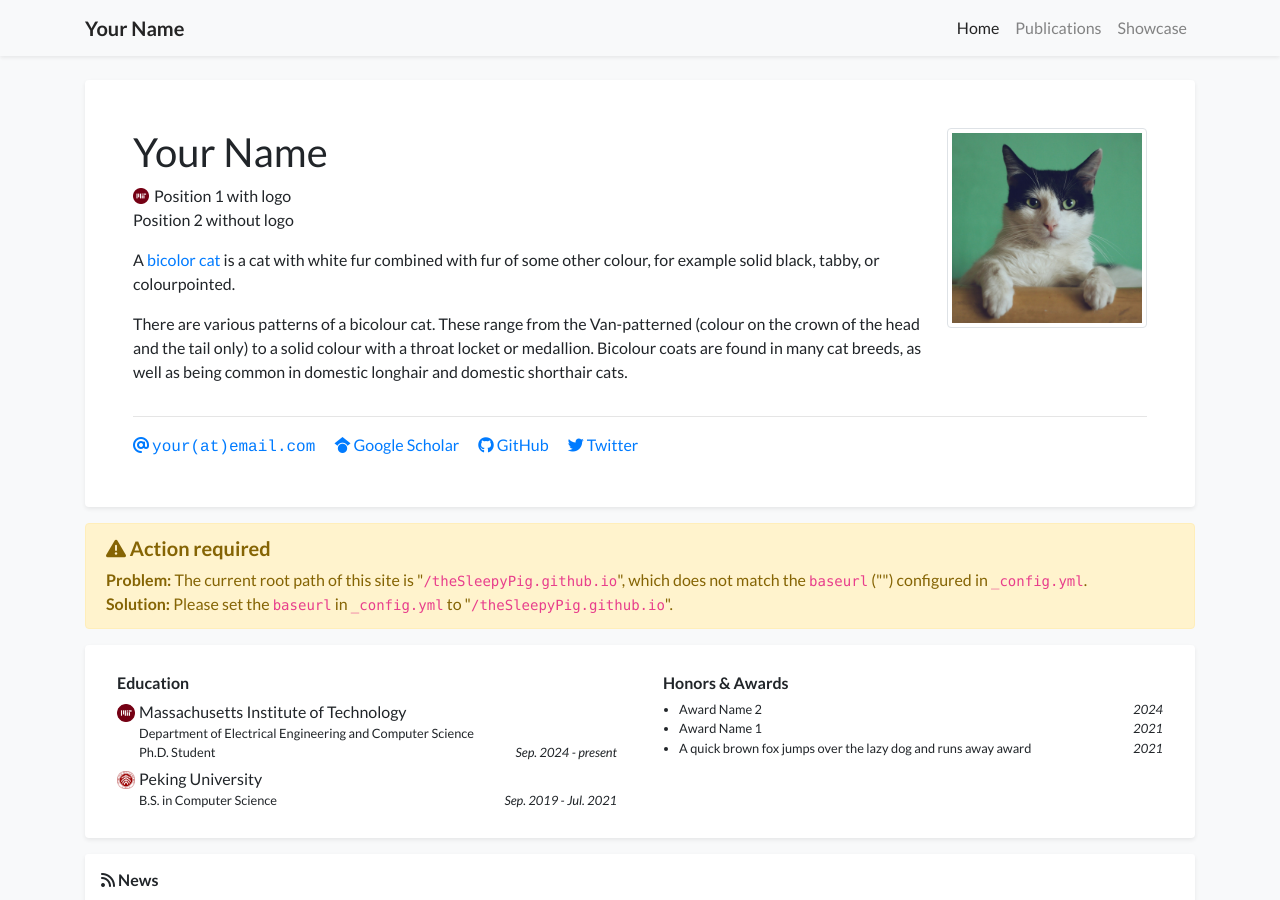
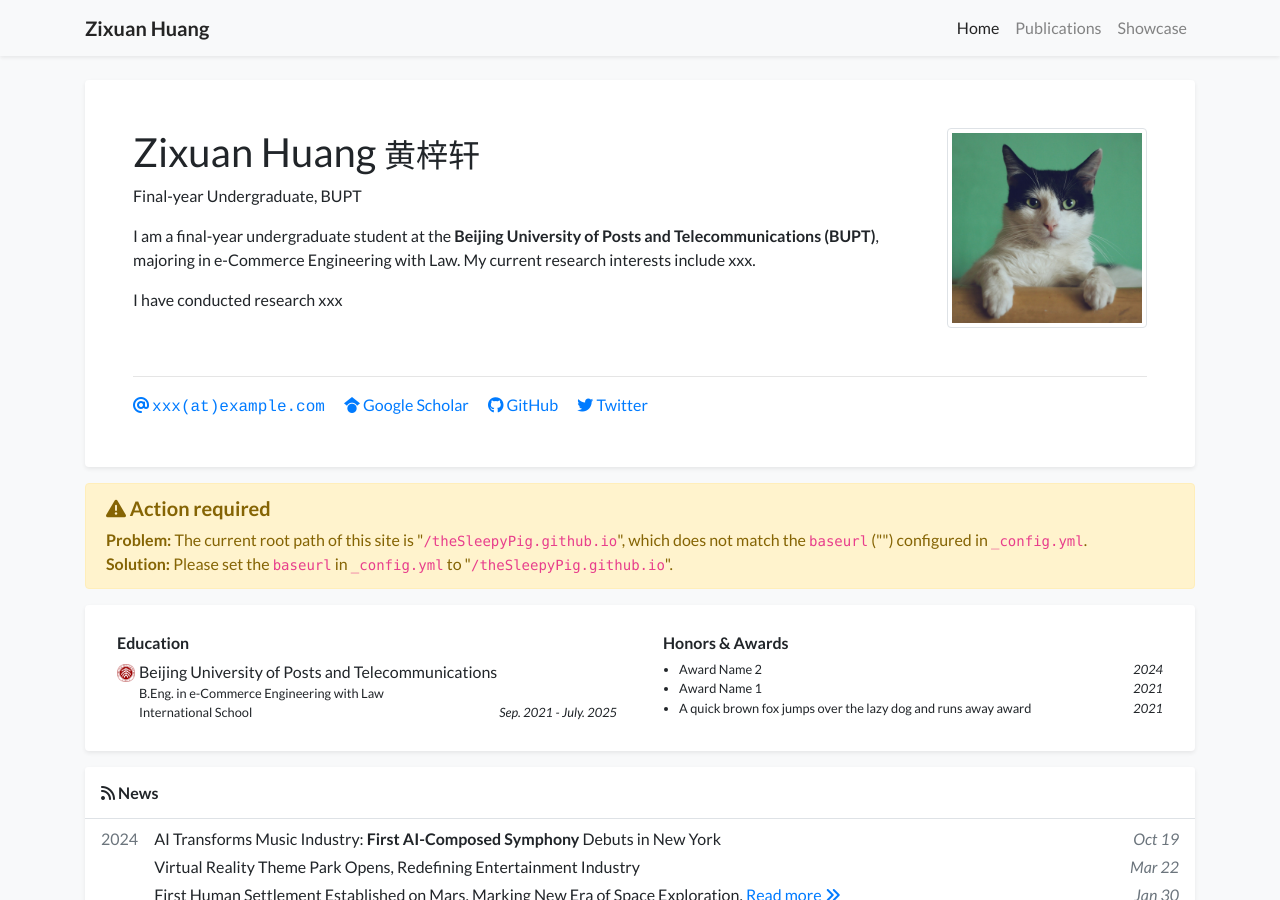
Before and after one commit to theSleepyPig/theSleepyPig.github.io, a Jekyll site: the page built from index.html, in a window 1280 px wide and 900 px high. Built offline with Jekyll 4.4.1, drawn with Linux system fonts in a browser that asks for light colours; nearby versions of some CDN libraries; a style sheet for code colours, icons or effects is not loaded.

Commit message:
Update profile.yml

```diff
--- a/_data/profile.yml
+++ b/_data/profile.yml
@@ -1,18 +1,20 @@
-primary_name: "Your Name"
-secondary_name: ""
-navbar_name: "Your Name"
+primary_name: "Zixuan Huang"
+secondary_name: "黄梓轩"
+navbar_name: "Zixuan Huang"
 
 positions:
-- logo: /assets/images/badges/MIT_Social_circle.png  # Logo is optional
-  name: Position 1 with logo
-- name: Position 2 without logo
+# - logo: /assets/images/badges/MIT_Social_circle.png  # Logo is optional
+#   name: Position 1 with logo
+
+# logo: /assets/images/badges/bupt.png
+- name: Final-year Undergraduate, BUPT
 
 
-email: "your@email.com"
-# cv_link: link-to-your-cv-file
+email: "xxx@example.com"
+# cv_link: /assets/files/Zixuan_Huang_CV.pdf
 gscholar: xFmQpf4AAAAJ  # This is an example, replace it with your own Google Scholar ID
-github: your_github_id
-twitter: your_twitter_id  # Do not include the '@' symbol
+github: your_github_idxxx
+twitter: your_twitter_idxxx  # Do not include the '@' symbol
 # wechat_qrcode: /assets/images/etc/wechat.jpg
 # wechat_prompt: >-
 #   Please tell me your <strong>name</strong> and <strong>affiliation</strong> (current or past) when adding my wechat. Thanks!
@@ -22,29 +24,32 @@ twitter: your_twitter_id  # Do not include the '@' symbol
 short_bio_text_justify: false
 short_bio: >-
   <p>
-    A <a href="https://en.wikipedia.org/wiki/Bicolor_cat" target="_blank">bicolor cat</a> is a cat with white fur combined with fur of some other colour, for example solid black, tabby, or colourpointed.
+    I am a final-year undergraduate student at the <strong>Beijing University of Posts and Telecommunications (BUPT)</strong>, majoring in e-Commerce Engineering with Law.
+    My current research interests include xxx.
   </p>
   <p>
-    There are various patterns of a bicolour cat. These range from the Van-patterned (colour on the crown of the head
-    and the tail only) to a solid colour with a throat locket or medallion. Bicolour coats are found in many cat breeds,
-    as well as being common in domestic longhair and domestic shorthair cats.
+    I have conducted research xxx
   </p>
 
 portrait_url: /assets/images/photos/portrait.jpg
+# portrait_url: /assets/images/photos/zixuan.jpg
 portrait_caption: >-
-  Photo by Manja Vitolic on Unsplash (this caption is optional, comment it out to disable).
+  # Photo by Manja Vitolic on Unsplash (this caption is optional, comment it out to disable).
+  Zixuan Huang (黄梓轩), BUPT
 
 education:
-- name: Massachusetts Institute of Technology
-  logo: /assets/images/badges/MIT_Social_circle.png
+# - name: Massachusetts Institute of Technology
+#   logo: /assets/images/badges/MIT_Social_circle.png
+#   position: >-
+#     Department of Electrical Engineering and Computer Science <br/>
+#     Ph.D. Student
+#   date: Sep. 2021 - present
+- name: Beijing University of Posts and Telecommunications
+  logo: /assets/images/badges/PKU_red.png
   position: >-
-    Department of Electrical Engineering and Computer Science <br/>
-    Ph.D. Student
-  date: Sep. 2024 - present
-- name: Peking University
-  logo: /assets/images/badges/PKU_red.png
-  position: B.S. in Computer Science
-  date: Sep. 2019 - Jul. 2021
+    B.Eng. in e-Commerce Engineering with Law <br/>
+    International School
+  date: Sep. 2021 - July. 2025
 
 # experience:
 # - name: Peking University
```
